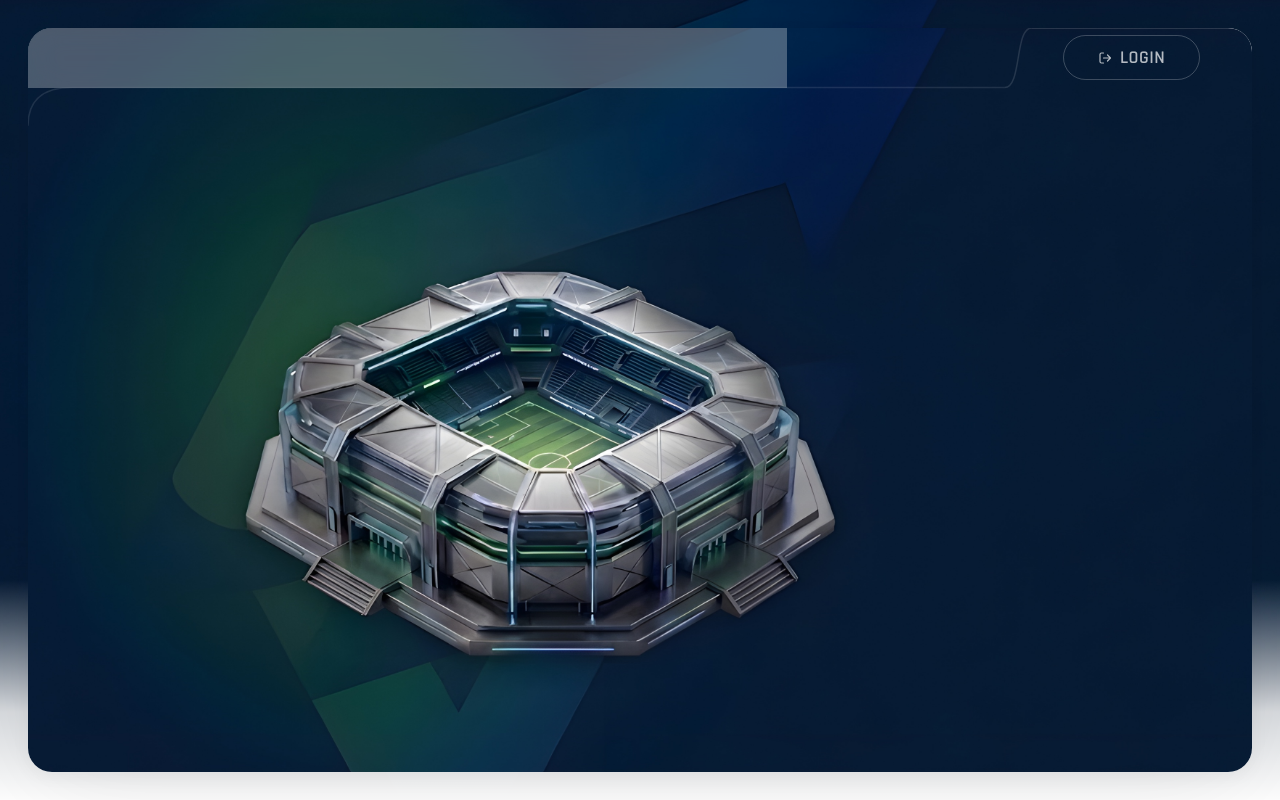
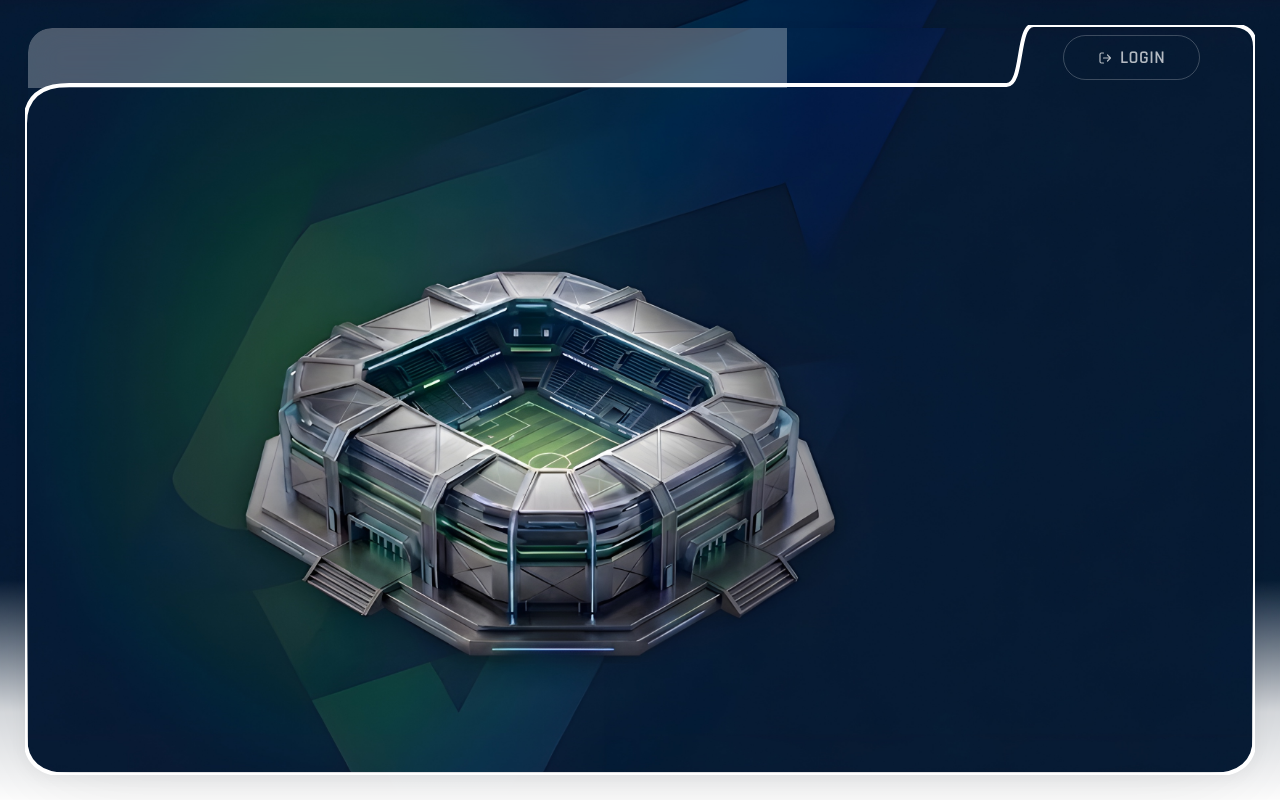
Before and after one commit to Abduallh5Mohamed/goalix, a Next.js app: page / in a window 1280 px wide. Built offline with nearby package versions, Linux system fonts and the light colour scheme.

Commit message:
Enhance card container comments and adjust styling for improved clarity and visual consistency

```diff
--- a/app/page.tsx
+++ b/app/page.tsx
@@ -64,7 +64,8 @@ export default function Home() {
           zIndex: 0,
         }}
       />
-      {/*   CARD CONTAINER   */}
+
+      {/*   CARD CONTAINER (overflow visible so border SVG is not clipped)   */}
       <div
         className={`absolute transition-opacity duration-700 ${m ? "opacity-100" : "opacity-0"}`}
         style={{
@@ -74,7 +75,37 @@ export default function Home() {
           bottom: "28px",
           filter:
             "drop-shadow(0 18px 56px rgba(0,0,0,0.08)) drop-shadow(0 3px 10px rgba(0,0,0,0.05))",
-          background: "#ffffff",
+          background: "transparent",
+          overflow: "visible",
+        }}
+      >
+        {/* White border outline SVG - overlays on top, not clipped */}
+        <svg
+          className="absolute pointer-events-none"
+          style={{
+            top: "-3px",
+            left: "-3px",
+            width: "calc(100% + 6px)",
+            height: "calc(100% + 6px)",
+            zIndex: 30,
+          }}
+          viewBox="0 0 1000 700"
+          preserveAspectRatio="none"
+        >
+          <path
+            d={CARD}
+            fill="none"
+            stroke="#ffffff"
+            strokeWidth="4"
+            vectorEffect="non-scaling-stroke"
+            strokeLinejoin="round"
+          />
+        </svg>
+
+        {/* Inner clipped container for all card content */}
+        <div
+          className="absolute inset-0"
+          style={{
             overflow: "hidden",
             borderRadius: "24px",
           }}
@@ -91,7 +122,7 @@ export default function Home() {
             />
           </div>
 
-        {/*  SVG Card Shape  */}
+          {/*  SVG Card Shape (internal decorations)  */}
           <svg
             className="absolute inset-0 w-full h-full pointer-events-none"
             viewBox="0 0 1000 700"
@@ -124,31 +155,6 @@ export default function Home() {
                 <stop offset="100%" stopColor="transparent" />
               </radialGradient>
             </defs>
-
-          {/* Card fill - REMOVED for transparency */}
-
-          {/* Clipped background treatments - REMOVED */}
-
-          {/* White outer rim - REMOVED */}
-          {/* Card border - REMOVED */}
-
-          {/* Tab top highlight */}
-          <path
-            d="M 820 0 L 980 0 Q 1000 0 1000 20"
-            fill="none" stroke="rgba(255,255,255,0.18)" strokeWidth="1.5" vectorEffect="non-scaling-stroke"
-          />
-          {/* Scoop highlight */}
-          <path
-            d="M 798 56 C 812 56 806 0 820 0"
-            fill="none" stroke="rgba(255,255,255,0.12)" strokeWidth="1.5" vectorEffect="non-scaling-stroke"
-          />
-          {/* Body top-left highlight */}
-          <path
-            d="M 798 56 L 36 56 Q 0 56 0 92"
-            fill="none" stroke="rgba(255,255,255,0.1)" strokeWidth="1.5" vectorEffect="non-scaling-stroke"
-          />
-
-
           </svg>
 
           {/*  LOGO + NAV  frosted glass tab  */}
@@ -182,7 +188,7 @@ export default function Home() {
                 borderRadius: "32px",
                 padding: "8px 34px",
                 transition: "all 0.3s ease",
-              backgroundColor: "transparent"
+                backgroundColor: "transparent",
               }}
               className="flex items-center justify-center gap-2 bg-transparent transition-all hover:border-white hover:bg-white/10 hover:text-white"
               onMouseEnter={(e) => {
@@ -212,21 +218,17 @@ export default function Home() {
               className="hidden"
               style={{
                 display: "none",
-              width: "clamp(152px,14.5%,182px)"
+                width: "clamp(152px,14.5%,182px)",
               }}
             >
             </aside>
 
             {/*  MAIN CONTENT  */}
             <div className="flex-1 relative flex flex-col min-h-0 overflow-hidden">
-
-
-
               {/*  Main content area  */}
               <div className="flex-1 relative min-h-0">
               </div>
-
-
+            </div>
           </div>
         </div>
       </div>
```
Lines whose indentation alone changed are shown as unchanged.
